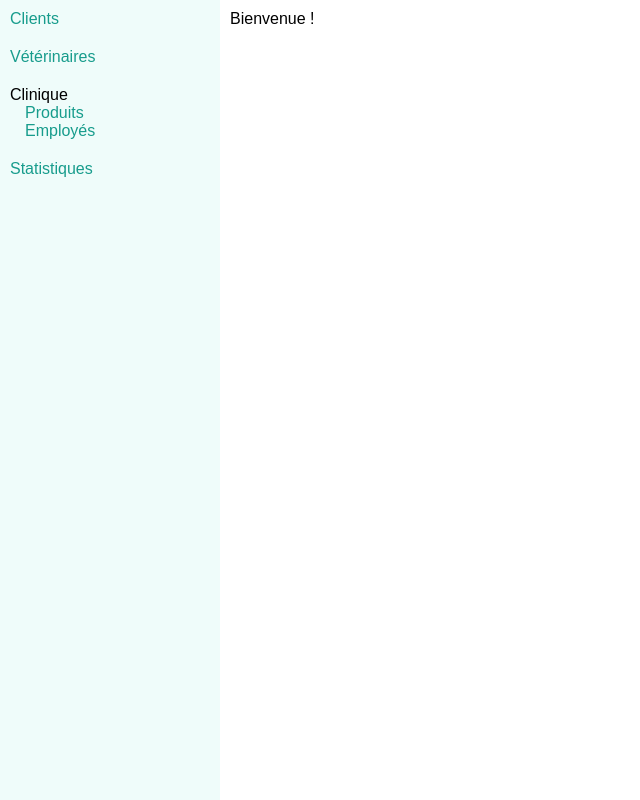
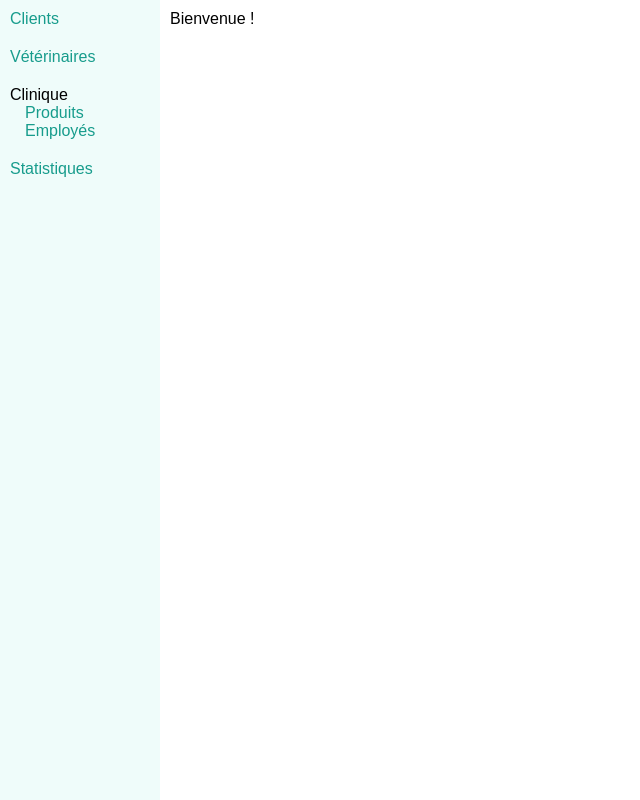
Before and after one commit to V1rgul/na17projet, a PHP site: page /vue in a window 1280 px wide. Shown: the whole page, without its empty margins (0-640 px from the left). Run offline with PHP 8.4, Linux system fonts and the light colour scheme.

Commit message:
Fix Title ... + mod design

```diff
--- a/web/vue/include.php
+++ b/web/vue/include.php
@@ -17,7 +17,7 @@
 
 
 <head>
-	<title><?php title(); ?></title>
+	<title><?php echo(title()); ?></title>
 	<meta http-equiv="Content-Type" content="text/html; charset=iso-8859-1" />
 	<link rel="stylesheet" media="screen" type="text/css" title="Design" href="style.css" />
 	<link rel="icon" type="image/png" href="favicon.png" />
--- a/web/vue/style.css
+++ b/web/vue/style.css
@@ -84,6 +84,7 @@ button.submit, button.reset, button.cancel{
 	font-family: inherit;
 	font-size: inherit;
 	height: auto;
+	margin:0 5px;
 }
 button.submit:hover, button.reset:hover, button.cancel:hover{
 	color:white;
@@ -120,7 +121,7 @@ button.cancel:active		{outline:1px solid #AA0000;}
 	left:0;
 	top:0;
 	bottom:0;
-	width:200px;
+	width:140px;
 	background:#EFFCFA;
 }
 #sidebar > div, #sidebar > a{
@@ -138,7 +139,7 @@ button.cancel:active		{outline:1px solid #AA0000;}
 
 
 #main{
-	margin-left:220px;
+	margin-left:160px;
 }
 
 table{
```
Also changed, not shown: web/vue/afficher.php (+7 -7 lines).
